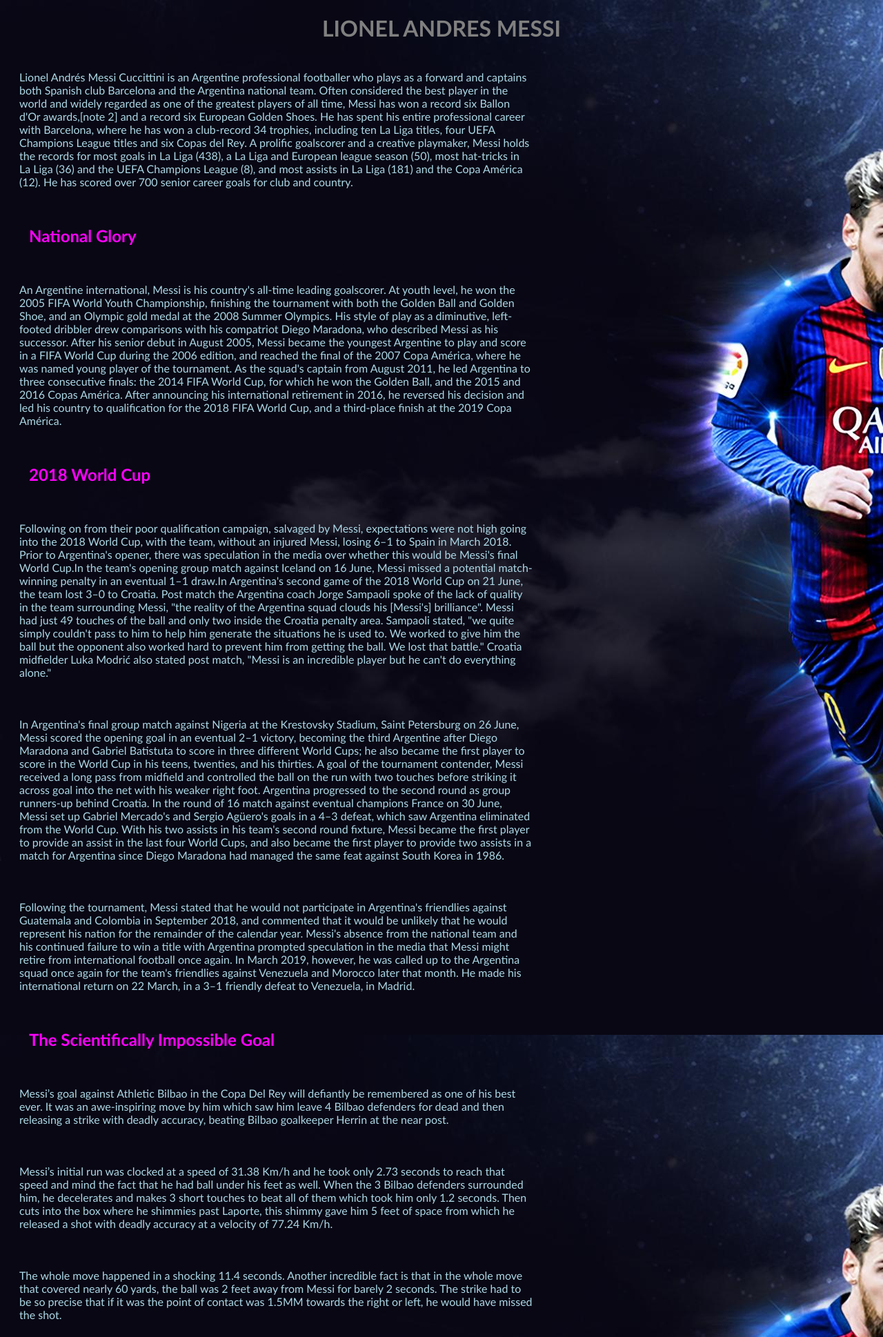
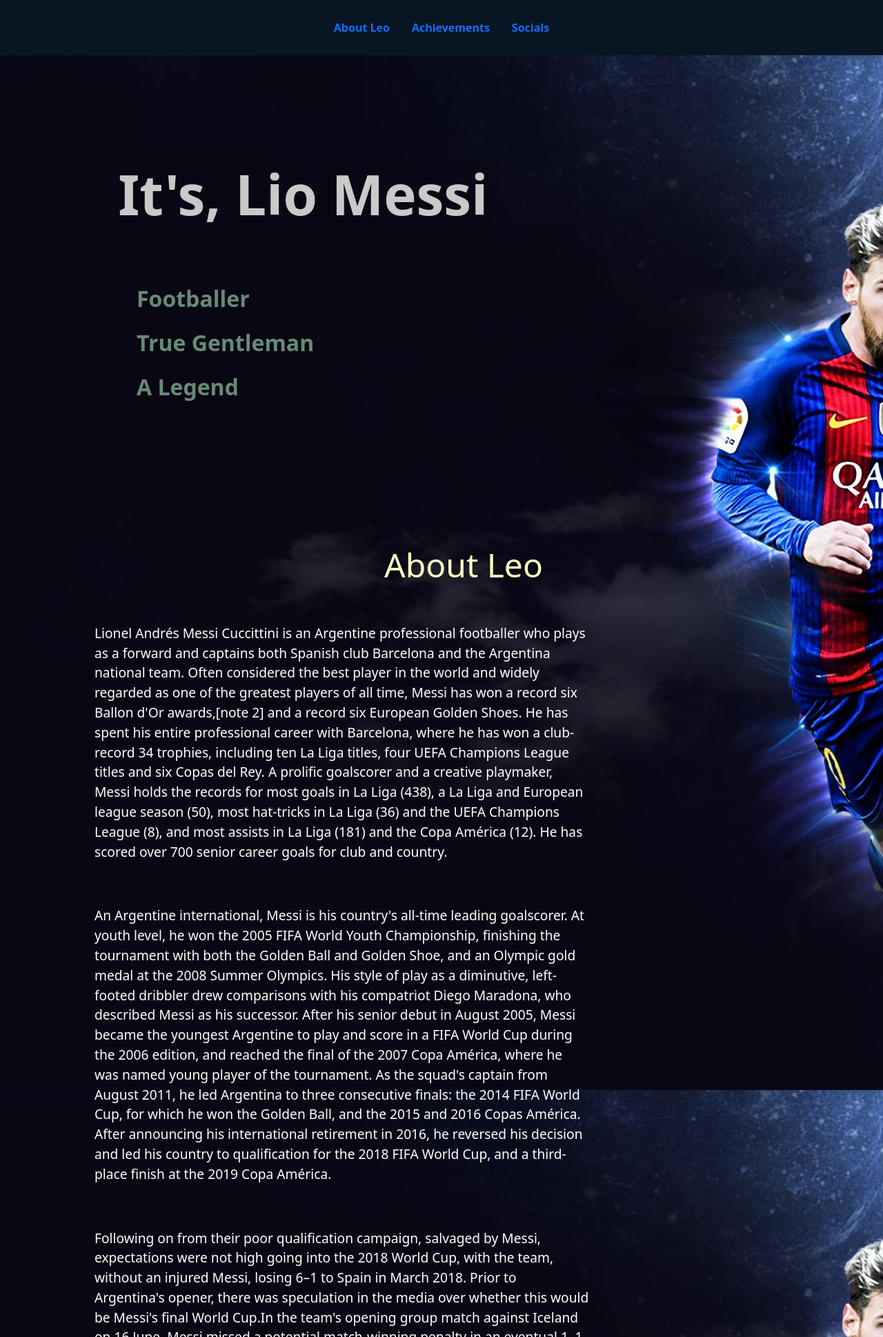
Before and after one commit to ShazamWarlock/BASIC_HTML_CSS, a plain HTML site: page messi project/index.html in a window 1280 px wide. Shown: the top 1938 px of the page at 69% size. Drawn offline with nearby package versions, Linux system fonts and the light colour scheme.

Commit message:
Basic Edits in webpage

```diff
--- a/messi project/exter.css
+++ b/messi project/exter.css
@@ -1,23 +1,97 @@
+@import url('https://fonts.googleapis.com/css2?family=Poppins:wght@300&display=swap');
+
+* {
+	box-sizing: border-box;
+}
+
 body {
-  color: lightblue;
-  background-image: url("leo.jpg");
+	font-family: "Poppins", sans-serif;
+    margin: 0;
+
   font-family: calibri;
 }
 
-h1 {
-  color: gray;
-  text-align: center;
+.naving {
+	background-color: rgb(7, 22, 34);
 }
-p{
-	padding: 20px 20px 20px 20px;
-	padding-right: 500px;
+.nav-item {
+	padding-top: 20px;
+	padding-bottom: 20px;
 }
-h2{
-	padding: 10px;
-	margin: 1em;
-	color: magenta;
+.nav-link {
+	font-weight: bold;
+	color: white;
 }
-.bord{
-	background-image: none;
+.main {
+	display: flex;
+	flex-direction: column;
+	justify-content: center;
+	background-image: url("leo.jpg");
+	padding-top: 5rem;
+	padding-left: 4rem;
+}
+.home {
+	display: flex;
+	align-items: center;
+	padding-top: 6%;
+	padding-left: 6%;
+	padding-bottom: 5%;
+}
+.intro {
+	padding-left: 3%;
+}
+.hello {
+	font-size: 5rem;
+	font-weight: bold;
+	color: rgb(201, 201, 201);
+}
+.par {
+	font-weight: bold;
+	color: rgb(103, 139, 118);
+	padding-left: 5%;
+	margin-top: 15%;
+}
+.para1 {
+	font-size: 2rem;
+}
+.about {
+	display: flex;
+	justify-content: center;
+	color: rgb(254, 255, 196);
+	padding-top: 8rem;
+	padding-bottom: 3rem;
+	font-size: 3rem;
 
 }
+.about-lio {
+	display: flex;
+	flex-wrap: nowrap;
+	justify-content: center;
+	padding-left: 6%;
+	padding-right: 35%;
+}
+.para {
+	color: white;
+	font-size: 1.2rem;
+}
+
+.foot {
+	background-color: #272727;
+	padding: 3% 0;
+
+  }
+
+  .foot-head1 {
+	color: #fff;
+	display: flex;
+	justify-content: center;
+  }
+
+  .linktree {
+	color: #fff;
+	text-decoration: none;
+  }
+  .linktree:hover {
+	color: #fff;
+	opacity: 0.7;
+  }
--- a/messi project/index.html
+++ b/messi project/index.html
@@ -1,55 +1,164 @@
-<!doctype html>
+<!DOCTYPE html>
 <html>
   <head>
-<link type="text/css" href="exter.css" rel="stylesheet">
+    <link type="text/css" href="exter.css" rel="stylesheet" />
+    <link
+      href="https://cdn.jsdelivr.net/npm/bootstrap@5.1.3/dist/css/bootstrap.min.css"
+      rel="stylesheet"
+      integrity="sha384-1BmE4kWBq78iYhFldvKuhfTAU6auU8tT94WrHftjDbrCEXSU1oBoqyl2QvZ6jIW3"
+      crossorigin="anonymous"
+    />
     <title>index</title>
   </head>
   <body>
+    <div class="naving">
+      <ul class="nav justify-content-center">
+        <li class="nav-item">
+          <a class="nav-link active" aria-current="page" href="#about">About Leo</a>
+        </li>
+        <li class="nav-item">
+          <a class="nav-link" href="#achieve">Achievements</a>
+        </li>
+        <li class="nav-item">
+          <a class="nav-link" href="#socials">Socials</a>
+        </li>
+      </ul>
+    </div>
 
-<h1 class="bord"> LIONEL ANDRES MESSI</h1>
+    <div class="main">
+      <div class="home">
+        <div class="intro">
+          <h1 class="hello">It's, Lio Messi</h1>
+          <div class="par">
+            <p class="para1">Footballer</p>
+            <p class="para1">True Gentleman</p>
+            <p class="para1">A Legend</p>
+          </div>
+        </div>
+      </div>
 
-<p>
-Lionel Andrés Messi Cuccittini is an Argentine professional footballer who plays as a forward and captains both Spanish club Barcelona and the Argentina national team. Often considered the best player in the world and widely regarded as one of the greatest players of all time, Messi has won a record six Ballon d'Or awards,[note 2] and a record six European Golden Shoes. He has spent his entire professional career with Barcelona, where he has won a club-record 34 trophies, including ten La Liga titles, four UEFA Champions League titles and six Copas del Rey. A prolific goalscorer and a creative playmaker, Messi holds the records for most goals in La Liga (438), a La Liga and European league season (50), most hat-tricks in La Liga (36) and the UEFA Champions League (8), and most assists in La Liga (181) and the Copa América (12). He has scored over 700 senior career goals for club and country.
+      <h2 class="about" id="about">About Leo</h2>
+      <div class="about-lio">
+        <div class="paragraph">
+          <p class="para">
+            Lionel Andrés Messi Cuccittini is an Argentine professional
+            footballer who plays as a forward and captains both Spanish club
+            Barcelona and the Argentina national team. Often considered the best
+            player in the world and widely regarded as one of the greatest
+            players of all time, Messi has won a record six Ballon d'Or
+            awards,[note 2] and a record six European Golden Shoes. He has spent
+            his entire professional career with Barcelona, where he has won a
+            club-record 34 trophies, including ten La Liga titles, four UEFA
+            Champions League titles and six Copas del Rey. A prolific goalscorer
+            and a creative playmaker, Messi holds the records for most goals in
+            La Liga (438), a La Liga and European league season (50), most
+            hat-tricks in La Liga (36) and the UEFA Champions League (8), and
+            most assists in La Liga (181) and the Copa América (12). He has
+            scored over 700 senior career goals for club and country.
           </p>
+          <br />
+          <br />
+          <p class="para" id="achieve">
+            An Argentine international, Messi is his country's all-time leading
+            goalscorer. At youth level, he won the 2005 FIFA World Youth
+            Championship, finishing the tournament with both the Golden Ball and
+            Golden Shoe, and an Olympic gold medal at the 2008 Summer Olympics.
+            His style of play as a diminutive, left-footed dribbler drew
+            comparisons with his compatriot Diego Maradona, who described Messi
+            as his successor. After his senior debut in August 2005, Messi
+            became the youngest Argentine to play and score in a FIFA World Cup
+            during the 2006 edition, and reached the final of the 2007 Copa
+            América, where he was named young player of the tournament. As the
+            squad's captain from August 2011, he led Argentina to three
+            consecutive finals: the 2014 FIFA World Cup, for which he won the
+            Golden Ball, and the 2015 and 2016 Copas América. After announcing
+            his international retirement in 2016, he reversed his decision and
+            led his country to qualification for the 2018 FIFA World Cup, and a
+            third-place finish at the 2019 Copa América.
+          </p>
+          <br>
+          <br>
+          <p class="para">
+            Following on from their poor qualification campaign, salvaged by Messi,
+            expectations were not high going into the 2018 World Cup, with the team,
+            without an injured Messi, losing 6–1 to Spain in March 2018. Prior to
+            Argentina's opener, there was speculation in the media over whether this
+            would be Messi's final World Cup.In the team's opening group match
+            against Iceland on 16 June, Messi missed a potential match-winning
+            penalty in an eventual 1–1 draw.In Argentina's second game of the 2018
+            World Cup on 21 June, the team lost 3–0 to Croatia. Post match the
+            Argentina coach Jorge Sampaoli spoke of the lack of quality in the team
+            surrounding Messi, "the reality of the Argentina squad clouds his
+            [Messi's] brilliance". Messi had just 49 touches of the ball and only
+            two inside the Croatia penalty area. Sampaoli stated, "we quite simply
+            couldn't pass to him to help him generate the situations he is used to.
+            We worked to give him the ball but the opponent also worked hard to
+            prevent him from getting the ball. We lost that battle." Croatia
+            midfielder Luka Modrić also stated post match, "Messi is an incredible
+            player but he can't do everything alone."
+          </p>
+          <br>
+          <p class="para">
+            In Argentina's final group match against Nigeria at the Krestovsky
+            Stadium, Saint Petersburg on 26 June, Messi scored the opening goal in
+            an eventual 2–1 victory, becoming the third Argentine after Diego
+            Maradona and Gabriel Batistuta to score in three different World Cups;
+            he also became the first player to score in the World Cup in his teens,
+            twenties, and his thirties. A goal of the tournament contender, Messi
+            received a long pass from midfield and controlled the ball on the run
+            with two touches before striking it across goal into the net with his
+            weaker right foot. Argentina progressed to the second round as group
+            runners-up behind Croatia. In the round of 16 match against eventual
+            champions France on 30 June, Messi set up Gabriel Mercado's and Sergio
+            Agüero's goals in a 4–3 defeat, which saw Argentina eliminated from the
+            World Cup. With his two assists in his team's second round fixture,
+            Messi became the first player to provide an assist in the last four
+            World Cups, and also became the first player to provide two assists in a
+            match for Argentina since Diego Maradona had managed the same feat
+            against South Korea in 1986.
+          </p>
+          <br>
+          <br>
+          <p class="para">
+            Following the tournament, Messi stated that he would not participate in
+            Argentina's friendlies against Guatemala and Colombia in September 2018,
+            and commented that it would be unlikely that he would represent his
+            nation for the remainder of the calendar year. Messi's absence from the
+            national team and his continued failure to win a title with Argentina
+            prompted speculation in the media that Messi might retire from
+            international football once again. In March 2019, however, he was called
+            up to the Argentina squad once again for the team's friendlies against
+            Venezuela and Morocco later that month. He made his international return
+            on 22 March, in a 3–1 friendly defeat to Venezuela, in Madrid.
+          </p>
+        </div>
+      </div>
 
-<h2> National Glory</h2>
+    </div>
 
-<p>
-An Argentine international, Messi is his country's all-time leading goalscorer. At youth level, he won the 2005 FIFA World Youth Championship, finishing the tournament with both the Golden Ball and Golden Shoe, and an Olympic gold medal at the 2008 Summer Olympics. His style of play as a diminutive, left-footed dribbler drew comparisons with his compatriot Diego Maradona, who described Messi as his successor. After his senior debut in August 2005, Messi became the youngest Argentine to play and score in a FIFA World Cup during the 2006 edition, and reached the final of the 2007 Copa América, where he was named young player of the tournament. As the squad's captain from August 2011, he led Argentina to three consecutive finals: the 2014 FIFA World Cup, for which he won the Golden Ball, and the 2015 and 2016 Copas América. After announcing his international retirement in 2016, he reversed his decision and led his country to qualification for the 2018 FIFA World Cup, and a third-place finish at the 2019 Copa América.
+    <footer class="foot" id="socials">
+        <p class="foot-head1">
+          <a
+            class="linktree"
+            href="https://twitter.com/WeAreMessi?ref_src=twsrc%5Egoogle%7Ctwcamp%5Eserp%7Ctwgr%5Eauthor"
+            target="_blank"
+            >Twitter</a
+          >&nbsp;|&nbsp;
+          <a
+            class="linktree"
+            href="https://www.instagram.com/leomessi/"
+            target="_blank"
+          >
+            Instagram</a
+          >&nbsp;|&nbsp;
+          <a
+            class="linktree"
+            href="https://www.facebook.com/leomessi"
+            target="_blank"
+          >
+            Facebook</a
+          >
         </p>
-
-<h2>2018 World Cup</h2>
-
-<p>
-Following on from their poor qualification campaign, salvaged by Messi, expectations were not high going into the 2018 World Cup, with the team, without an injured Messi, losing 6–1 to Spain in March 2018. Prior to Argentina's opener, there was speculation in the media over whether this would be Messi's final World Cup.In the team's opening group match against Iceland on 16 June, Messi missed a potential match-winning penalty in an eventual 1–1 draw.In Argentina's second game of the 2018 World Cup on 21 June, the team lost 3–0 to Croatia. Post match the Argentina coach Jorge Sampaoli spoke of the lack of quality in the team surrounding Messi, "the reality of the Argentina squad clouds his [Messi's] brilliance". Messi had just 49 touches of the ball and only two inside the Croatia penalty area. Sampaoli stated, "we quite simply couldn't pass to him to help him generate the situations he is used to. We worked to give him the ball but the opponent also worked hard to prevent him from getting the ball. We lost that battle." Croatia midfielder Luka Modrić also stated post match, "Messi is an incredible player but he can't do everything alone."
-</p>
-
-<p>
-
-In Argentina's final group match against Nigeria at the Krestovsky Stadium, Saint Petersburg on 26 June, Messi scored the opening goal in an eventual 2–1 victory, becoming the third Argentine after Diego Maradona and Gabriel Batistuta to score in three different World Cups; he also became the first player to score in the World Cup in his teens, twenties, and his thirties. A goal of the tournament contender, Messi received a long pass from midfield and controlled the ball on the run with two touches before striking it across goal into the net with his weaker right foot. Argentina progressed to the second round as group runners-up behind Croatia. In the round of 16 match against eventual champions France on 30 June, Messi set up Gabriel Mercado's and Sergio Agüero's goals in a 4–3 defeat, which saw Argentina eliminated from the World Cup. With his two assists in his team's second round fixture, Messi became the first player to provide an assist in the last four World Cups, and also became the first player to provide two assists in a match for Argentina since Diego Maradona had managed the same feat against South Korea in 1986.
-</p>
-
-<p>
-Following the tournament, Messi stated that he would not participate in Argentina's friendlies against Guatemala and Colombia in September 2018, and commented that it would be unlikely that he would represent his nation for the remainder of the calendar year. Messi's absence from the national team and his continued failure to win a title with Argentina prompted speculation in the media that Messi might retire from international football once again. In March 2019, however, he was called up to the Argentina squad once again for the team's friendlies against Venezuela and Morocco later that month. He made his international return on 22 March, in a 3–1 friendly defeat to Venezuela, in Madrid.
-</p>
-
-<h2> The Scientifically Impossible Goal</h2>
-
-<p>
-Messi’s goal against Athletic Bilbao in the Copa Del Rey will defiantly be remembered as one of his best ever. It was an awe-inspiring move by him which saw him leave 4 Bilbao defenders for dead and then releasing a strike with deadly accuracy, beating Bilbao goalkeeper Herrin at the near post.
-</p>
-
-<p>
-Messi’s initial run was clocked at a speed of 31.38 Km/h and he took only 2.73 seconds to reach that speed and mind the fact that he had ball under his feet as well. When the 3 Bilbao defenders surrounded him, he decelerates and makes 3 short touches to beat all of them which took him only 1.2 seconds. Then cuts into the box where he shimmies past Laporte, this shimmy gave him 5 feet of space from which he released a shot with deadly accuracy  at a velocity of 77.24 Km/h.
-</p>
-
-<p>
-The whole move happened in a shocking 11.4 seconds. Another incredible fact is that in the whole move that covered nearly 60 yards, the ball was 2 feet away from Messi for barely 2 seconds.
-
-The strike had to be so precise that if it was the point of contact was 1.5MM towards the right or left, he would have missed the shot.
-</p>
-
-
-
+      </footer>
   </body>
 </html>
```
Lines whose indentation alone changed are shown as unchanged.
